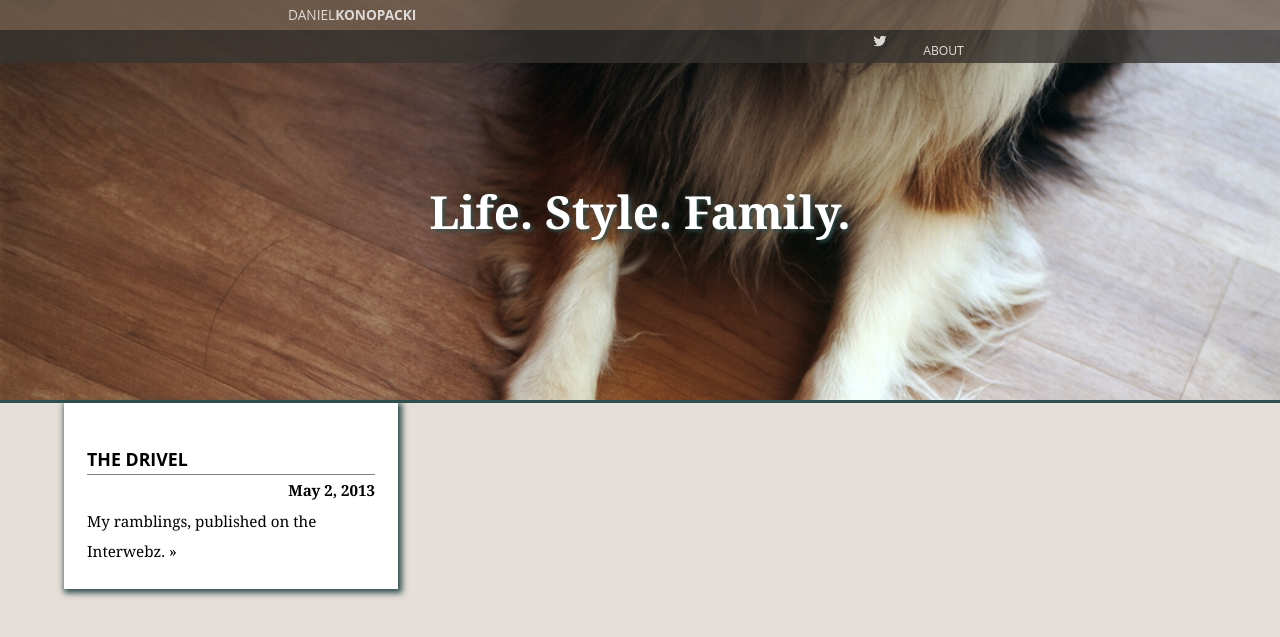
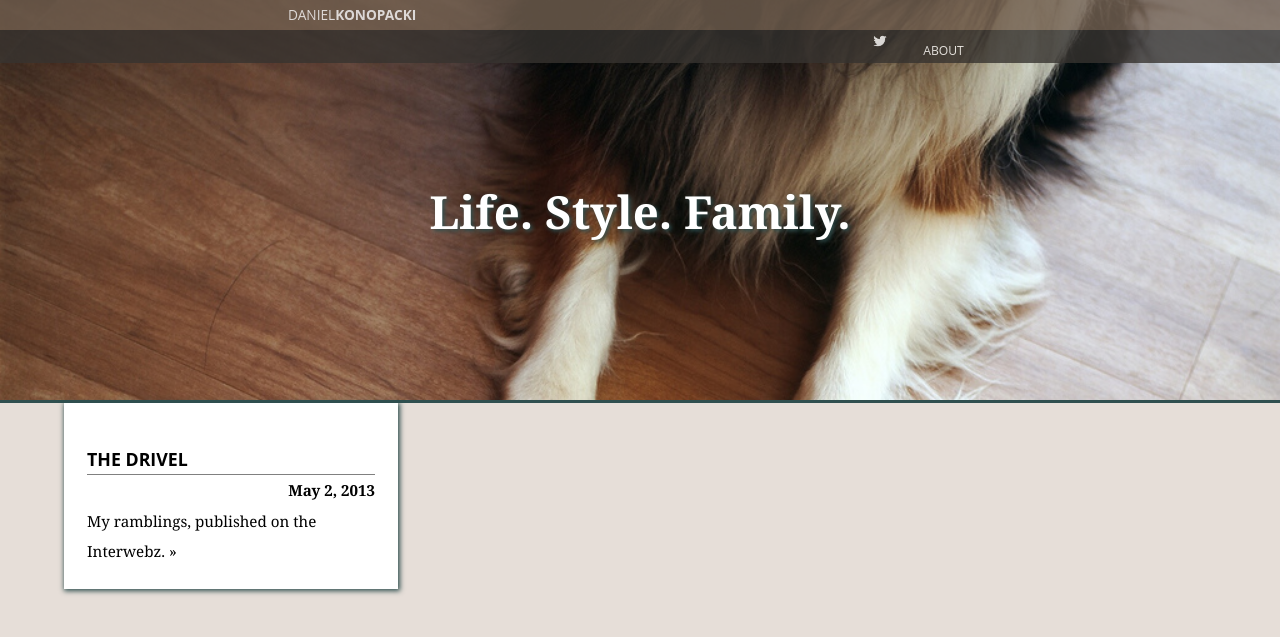
Before and after one commit to danielkonopacki/danielkonopacki.github.com, a Jekyll site: the page built from index.html, in a window 1280 px wide. Shown: the top 637 px of the page. Built offline with Jekyll 4.4.1, drawn with Linux system fonts in a browser that asks for light colours; Markdown is read by kramdown in place of the engine named in the settings.

Commit message:
Style changes

```diff
--- a/css/layout.css
+++ b/css/layout.css
@@ -59,9 +59,9 @@
   width: 25%;
   padding: 2%;
   background-color: white;
-  -moz-box-shadow: 2px 2px 6px 2px darkslategray;
-  -webkit-box-shadow: 2px 2px 6px 2px darkslategray;
-  box-shadow: 2px 2px 6px 2px darkslategray;
+  -moz-box-shadow: 1px 1px 5px 1px darkslategray;
+  -webkit-box-shadow: 1px 1px 5px 1px darkslategray;
+  box-shadow: 1px 1px 5px 1px darkslategray;
   float: left;
 }
 
```
Also changed, not shown: 1 other file.
